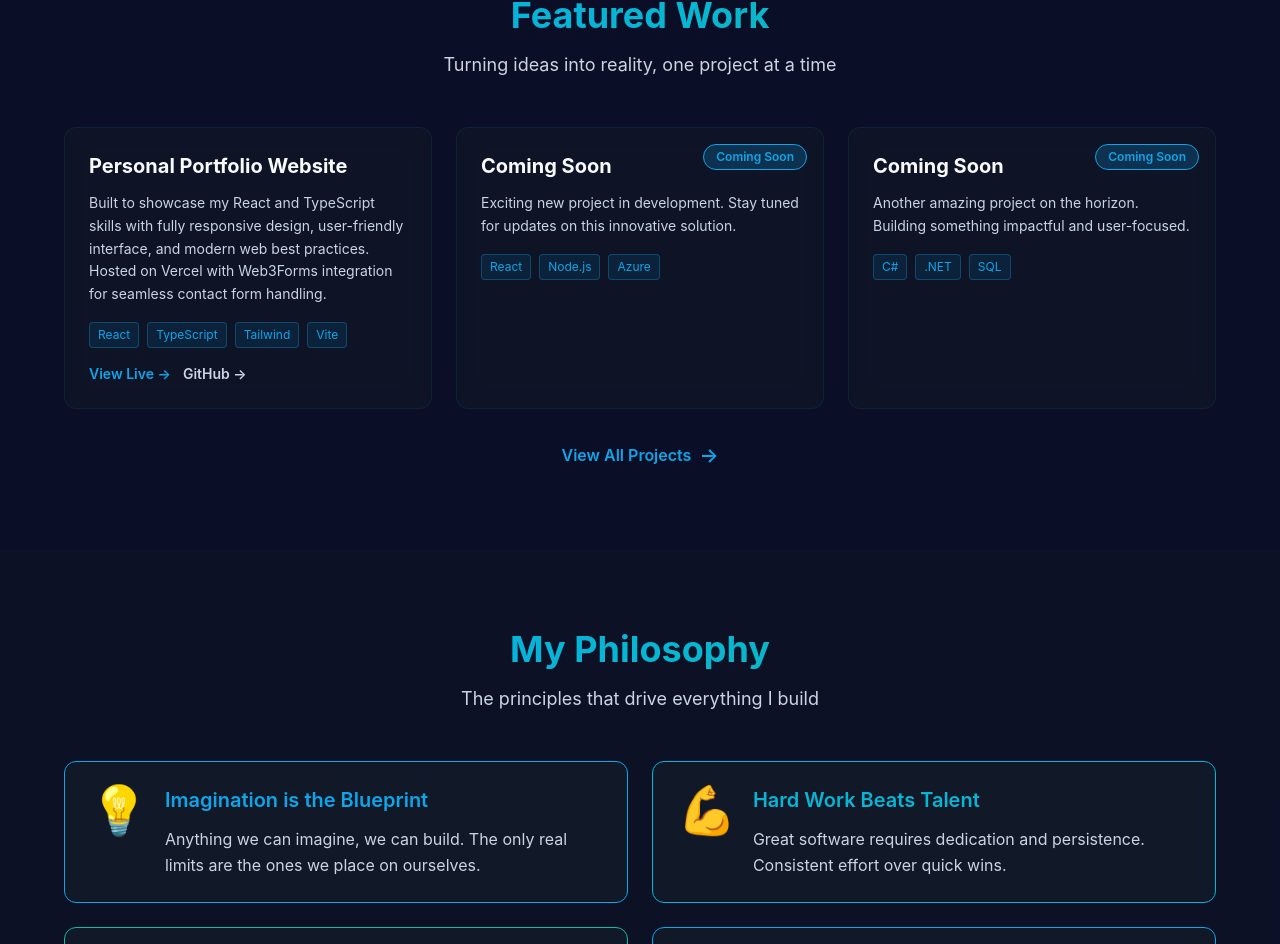
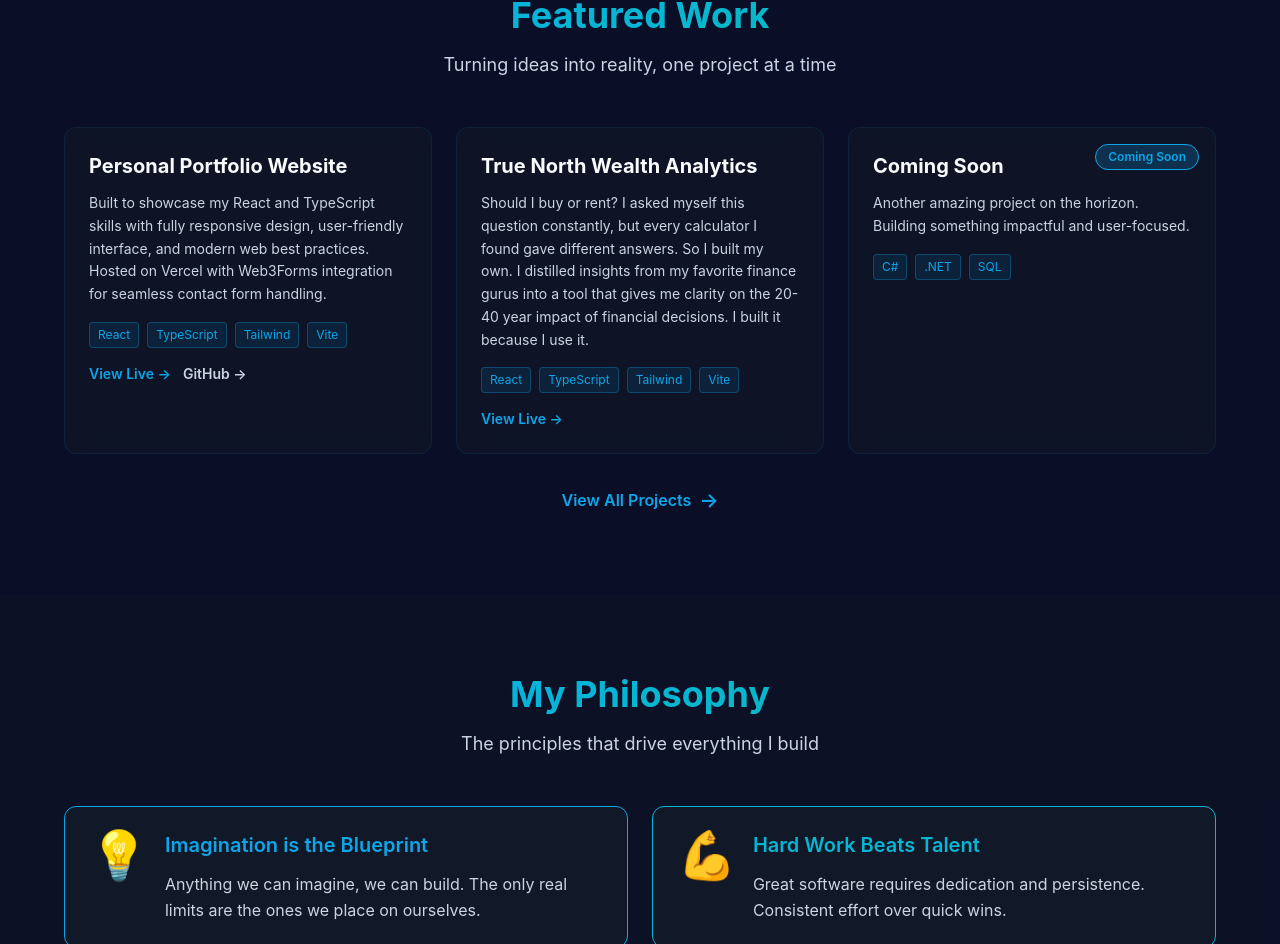
Before and after one commit to mjvstaden/personal-website, a React (Vite) app: page / in a window 1280 px wide. Shown: the part 1748-2692 px from the top of the page. Built offline with nearby package versions, Linux system fonts and the light colour scheme.

Commit message:
Add True North Wealth project to featured projects

```diff
--- a/src/components/sections/FeaturedWork.tsx
+++ b/src/components/sections/FeaturedWork.tsx
@@ -19,10 +19,10 @@ const projects: Project[] = [
     github: 'https://github.com/mjvstaden/personal-website',
   },
   {
-    title: 'Coming Soon',
-    description: 'Exciting new project in development. Stay tuned for updates on this innovative solution.',
-    technologies: ['React', 'Node.js', 'Azure'],
-    comingSoon: true,
+    title: 'True North Wealth Analytics',
+    description: 'Should I buy or rent? I asked myself this question constantly, but every calculator I found gave different answers. So I built my own. I distilled insights from my favorite finance gurus into a tool that gives me clarity on the 20-40 year impact of financial decisions. I built it because I use it.',
+    technologies: ['React', 'TypeScript', 'Tailwind', 'Vite'],
+    link: 'https://wealth-tracker-olive.vercel.app/buy-vs-rent',
   },
   {
     title: 'Coming Soon',
```
